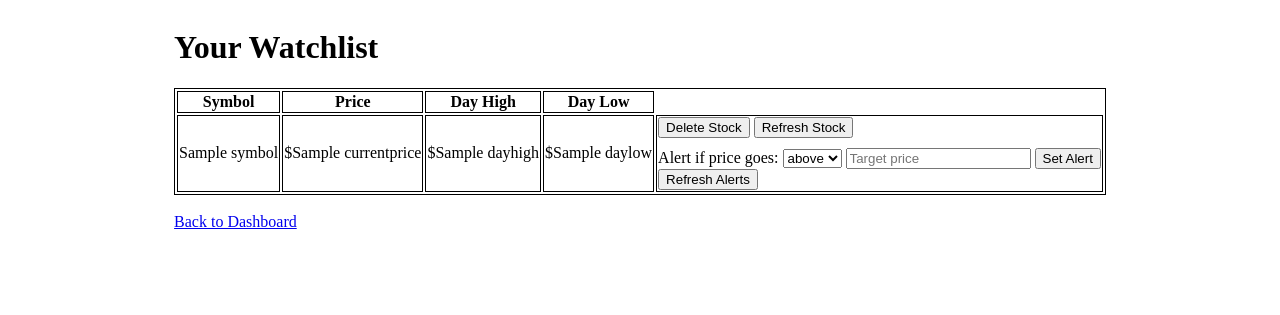
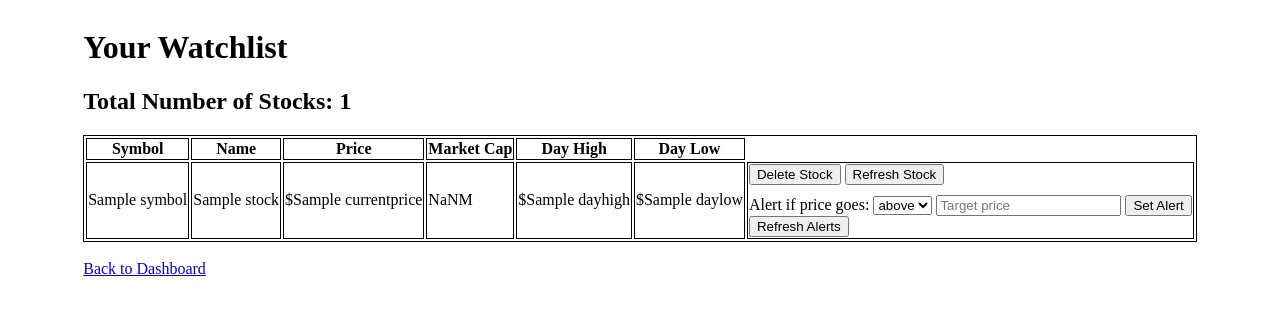
Before and after one commit to lucasstone1025/Stock-Portfolio-Tracker, a Node server app: template views/watchlist.ejs in a window 1280 px wide. Shown: the top 315 px of the page. Run offline with Node 20, Linux system fonts and the light colour scheme; the template is opened without the code that fills it: most values are stand-ins (such as "Sample title", 1, 10 or a date in 2020).

Commit message:
added company name and market cap

```diff
--- a/index.js
+++ b/index.js
@@ -79,6 +79,7 @@
   }
 }
 
+
 function requireLogin(req, res, next) {
   if(!req.session.userId) {
     return res.redirect("/login"); //go back to login
@@ -115,16 +116,23 @@
 
   try{
     const result = await db.query(
-      `SELECT s.symbol, s.currentprice, s.dayhigh, s.daylow
+      `SELECT s.symbol, s.companyname, s.marketcap, s.currentprice, s.dayhigh, s.daylow
       FROM watchlist w
       JOIN stocks s ON w.stock_id = s.stockid
       WHERE w.user_id = $1`,
       [userId]
     );
 
+    const countResult = await db.query(
+      "SELECT COUNT(*) FROM watchlist WHERE user_id = $1",
+      [userId]
+    );
+
+    const stockCount = countResult.rows[0].count;
+
     const stocks = result.rows;
 
-    res.render("watchlist.ejs", { stocks });
+    res.render("watchlist.ejs", { stocks, stockCount });
   } catch (err) {
     console.log(err);
     res.send("Unable to load watchlist");
@@ -203,8 +211,8 @@
 
 app.post("/search", async (req,res) => {
   const symbol = req.body.symbol.toUpperCase();
+  const { action } = req.body;
 
-  const { action, price, dayhigh, daylow } = req.body;
   if(action == "back"){
     return res.redirect("/dashboard");
   }
@@ -222,13 +230,54 @@
       return res.render("searchresult.ejs", {error: "No stock found with that symbol.", stock: null});
     };
 
+    // check our db first
+    let companyName = null;
+    let marketCap = null;
+
+    const infoQuery = await db.query(
+      "SELECT companyname, marketcap FROM stocks WHERE symbol ILIKE $1",
+      [symbol]
+    );
+
+    if (infoQuery.rows.length > 0) {
+      const rawName = infoQuery.rows[0].companyname;
+      companyName = (!rawName || rawName === 'null' || rawName === 'N/A') ? null : rawName;
+      marketCap = infoQuery.rows[0].marketcap;
+    }
+
+
+    // Fetch from profile2 if missing
+    if (!companyName || !marketCap) {
+      const profileRes = await axios.get("https://finnhub.io/api/v1/stock/profile2", {
+        params: { symbol, token: API_KEY }
+      });
+
+      if (profileRes.data) {
+        companyName = profileRes.data.name || profileRes.data.ticker || "N/A";
+        marketCap = profileRes.data.marketCapitalization || marketCap;
+
+        await db.query(
+          `INSERT INTO stocks (symbol, companyname, marketcap)
+           VALUES ($1, $2, $3)
+           ON CONFLICT (symbol)
+           DO UPDATE SET
+             companyname = COALESCE(EXCLUDED.companyname, stocks.companyname),
+             marketcap = COALESCE(EXCLUDED.marketcap, stocks.marketcap)`,
+          [symbol, companyName, marketCap]
+        );
+      }
+    }
+
+
     const stock = {
       symbol: symbol,
-      name: "N/A",
+      name: companyName || "N/A",
+      marketCap: marketCap,
       price: data.c ? data.c.toFixed(2) : "0.00",
       dayhigh: data.h ? data.h.toFixed(2) : "0.00",
       daylow: data.l ? data.l.toFixed(2) : "0.00"
     };
+
 
     res.render("searchresult.ejs", { error: null, stock });
   } catch(err) {
@@ -238,7 +287,7 @@
 });
 
 app.post("/add", async (req,res) => {
-  const { action, symbol, price, dayhigh, daylow } = req.body;
+  const { action, symbol, price, dayhigh, daylow, companyname } = req.body;
 
   if(action == "back") {
     return res.redirect("/search");
@@ -258,10 +307,10 @@
         stockId = result.rows[0].stockid;
       } else {
         const insert = await db.query(
-          `INSERT INTO stocks (symbol, currentprice, dayhigh, daylow)
-          VALUES ($1, $2, $3, $4)
+          `INSERT INTO stocks (symbol, companyname, currentprice, dayhigh, daylow)
+          VALUES ($1, $2, $3, $4, $5)
           RETURNING stockid`,
-          [symbol, price, dayhigh, daylow]
+          [symbol, companyname, price, dayhigh, daylow]
         );
         stockId = insert.rows[0].stockid;
       }
--- a/views/watchlist.ejs
+++ b/views/watchlist.ejs
@@ -9,6 +9,7 @@
 <body>
     <div class="watchlist-container">
         <h1>Your Watchlist</h1>
+        <h2>Total Number of Stocks: <%=stockCount%></h2>
 
         <% if (stocks.length === 0) { %>
             <p>You have not added any stocks yet! Go add some.</p>
@@ -17,7 +18,9 @@
                 <thead>
                     <tr>
                         <th>Symbol</th>
+                        <th>Name</th>
                         <th>Price</th>
+                        <th>Market Cap</th>
                         <th>Day High</th>
                         <th>Day Low</th>
                     </tr>
@@ -26,7 +29,15 @@
                     <% stocks.forEach(stock => { %>
                         <tr>
                             <td><%= stock.symbol %></td>
+                            <td><%= stock.companyname %></td>
                             <td>$<%= stock.currentprice %></td>
+                            <td>
+                                <% if (stock.marketcap) { %>
+                                  <%= (stock.marketcap / 1000).toFixed(1) %>M
+                                <% } else { %>
+                                  N/A
+                                <% } %>
+                            </td>
                             <td>$<%= stock.dayhigh %></td>
                             <td>$<%= stock.daylow %></td>
                             <td>
```
Also changed, not shown: views/searchresult.ejs (+10 -0 lines), views/partials/footer.ejs (added), views/partials/header.ejs (added).
